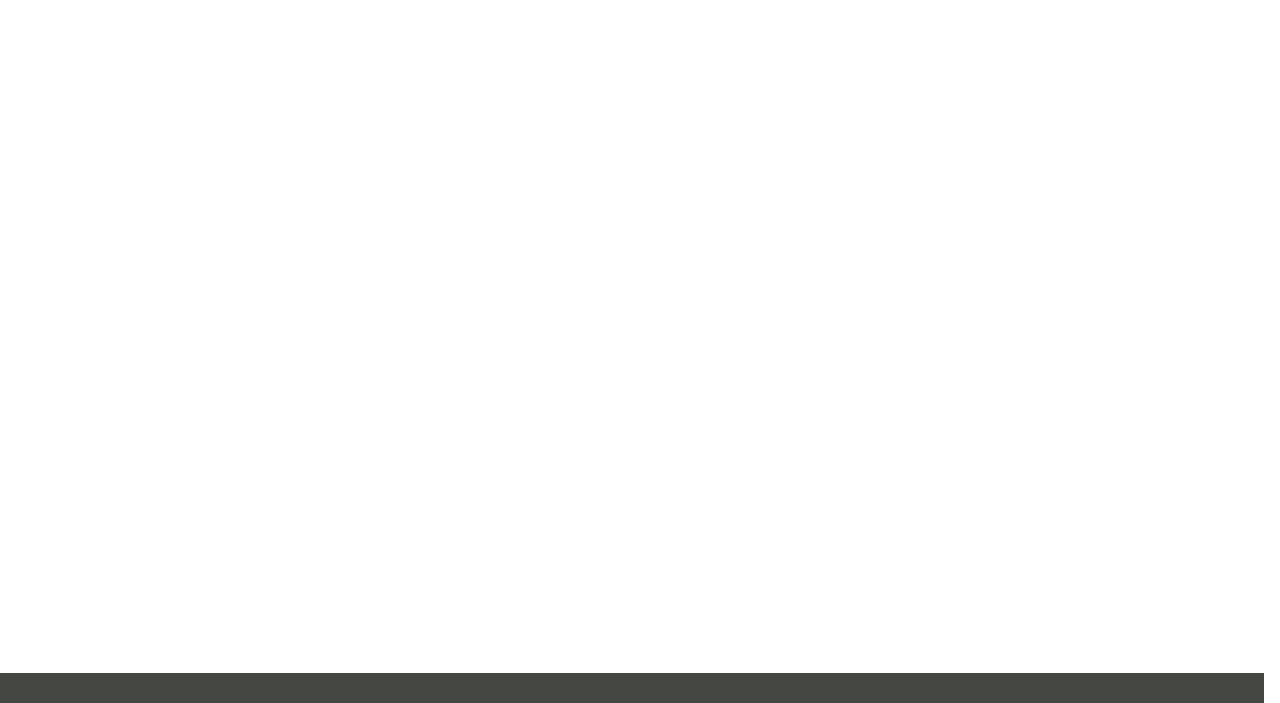
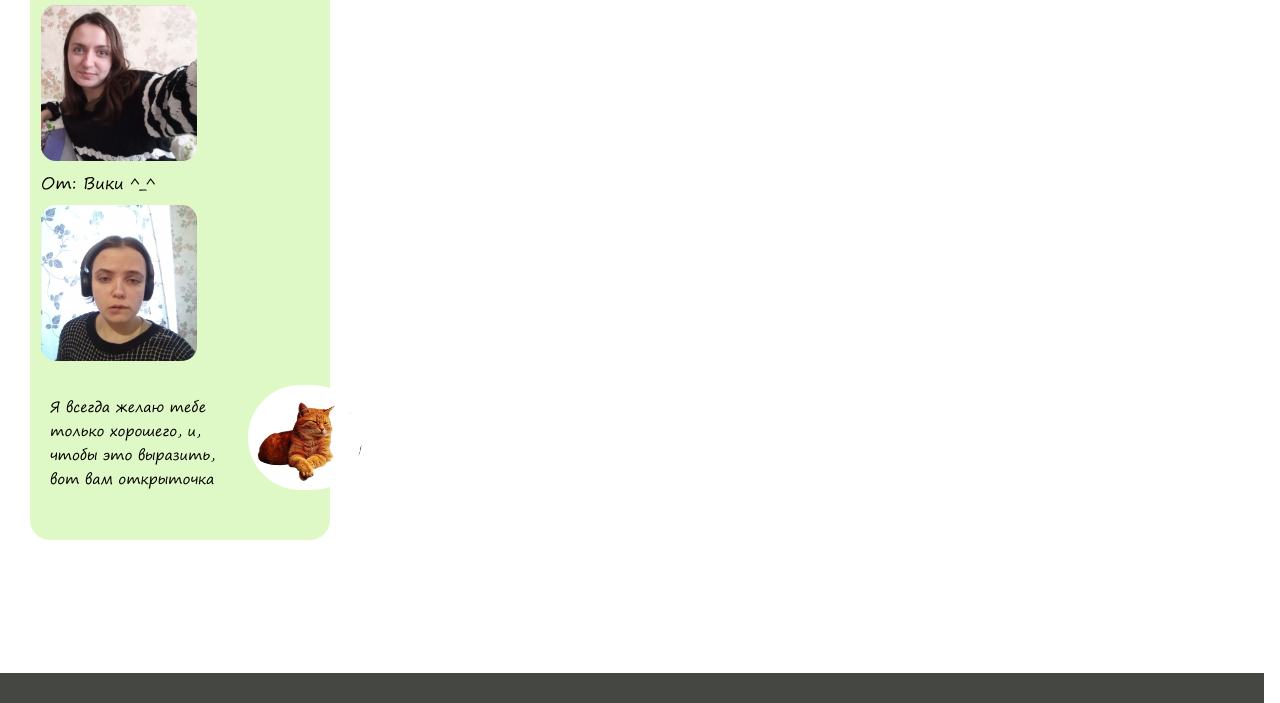
Before and after one commit to Nanotrell/otkritochka, a plain HTML site: page index.html in a window 1280 px wide. Shown: the part 97-800 px from the top of the page. Drawn offline with Linux system fonts and the light colour scheme.

Commit message:
1 контейнер

```diff
--- a/index.html
+++ b/index.html
@@ -8,7 +8,17 @@
 	<title>Открыточка</title>
 </head>
 <body>
+	<!-- края -->
 	<div class="krai" style="top: 0;"><a class="author" href="https://t.me/omnrdviwpnt">написать автору</a></div>
 	<div class="krai" style="bottom: 0;"></div>
+<!-- первый контейнер -->
+	<div class="cont" style="background-color: #dff9c6; width: 300px; height: 597px; position: absolute; left: 30px; top: 40px; "></div>
+	<div class="tx" style="position: absolute; top: 23px; height: 43px; left: 94px; font-size: 24px;">Открыточка</div>
+	<div class="tx" style="position: absolute; top: 66px; height: 28px; left: 41px; font-size: 16px;">Кому: жопе Лизе</div>
+	<div class="img1"></div>
+	<div class="tx" style="position: absolute; top: 266px; height: 28px; left: 41px; font-size: 16px;">От: Вики ^_^</div>
+	<div class="img2"></div>
+	<div class="tx" style="position: absolute; top: 492px; width: 193px; height: 101px; left: 50px; font-size: 14px;">Я всегда желаю тебе только хорошего, и, чтобы это выразить, вот вам открыточка </div>
+	<div class="img3"></div>
 </body>
 </html>
--- a/style.css
+++ b/style.css
@@ -20,3 +20,40 @@ body {
 	font-family: Arial, Helvetica, sans-serif;
 	color: #A1A1A1;
 }
+.cont {
+	border-radius: 20px;
+}
+.tx {
+	font-family: "Segoe Print";
+}
+.img1 {
+	width: 156px;
+	height: 156px;
+	background-image: url(фотки/лиза1.jpg);
+	position: absolute;
+	top: 102px;
+	left: 41px;
+	border-radius: 15px;
+	background-size: 100% 100%;
+}
+.img2 {
+	width: 156px;
+	height: 156px;
+	background-image: url(фотки/я.jpg);
+	position: absolute;
+	top: 302px;
+	left: 41px;
+	border-radius: 15px;
+	background-size: 100% 100%;
+}
+.img3 {
+	width: 112px;
+	height: 101px;
+	background-image: url(фотки/кот1.jpg);
+	position: absolute;
+	top: 482px;
+	left: 248px;
+	border-radius: 90px;
+	border: solid 2px white;
+	background-size: 90% 100%;
+}
```
